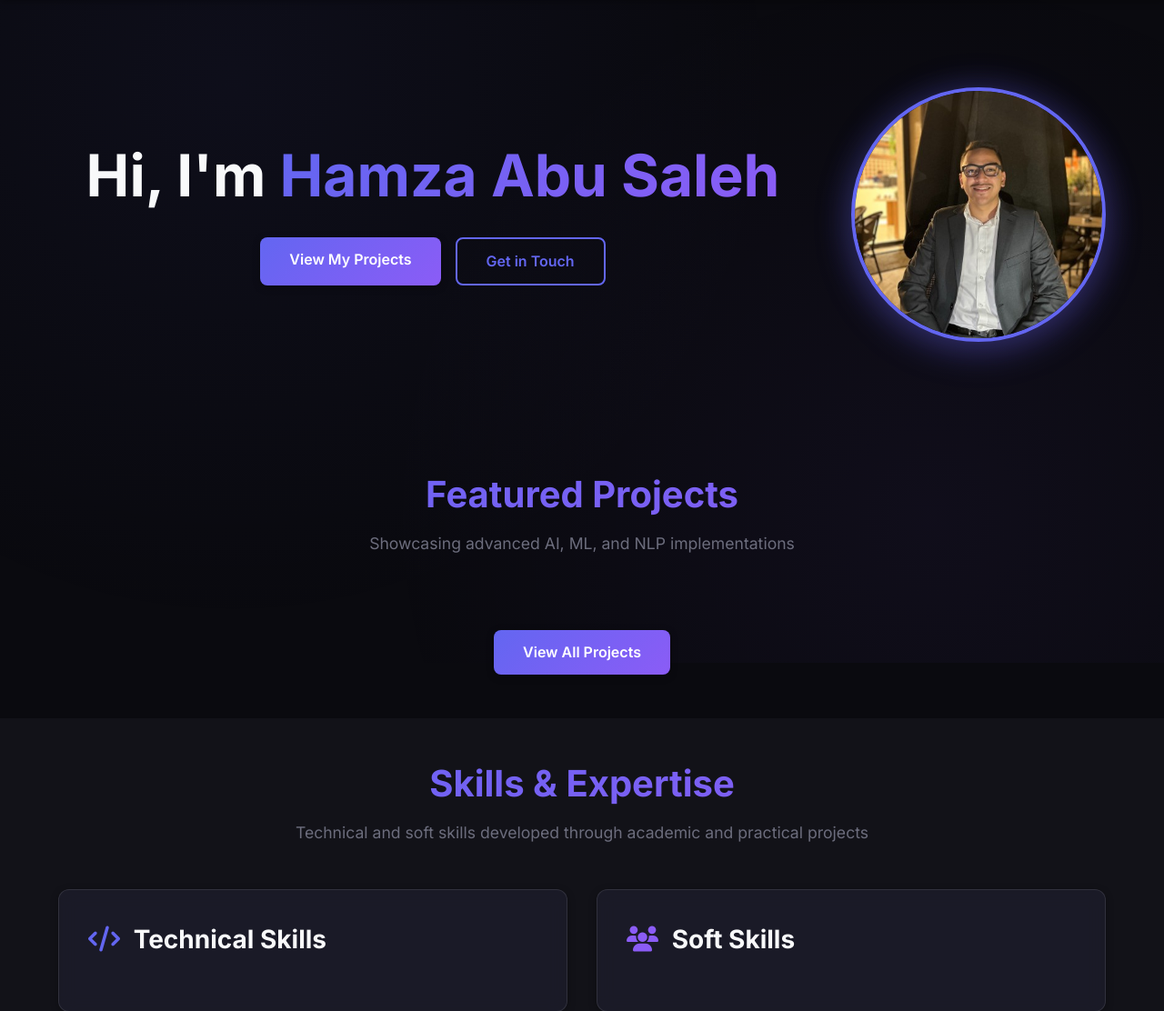
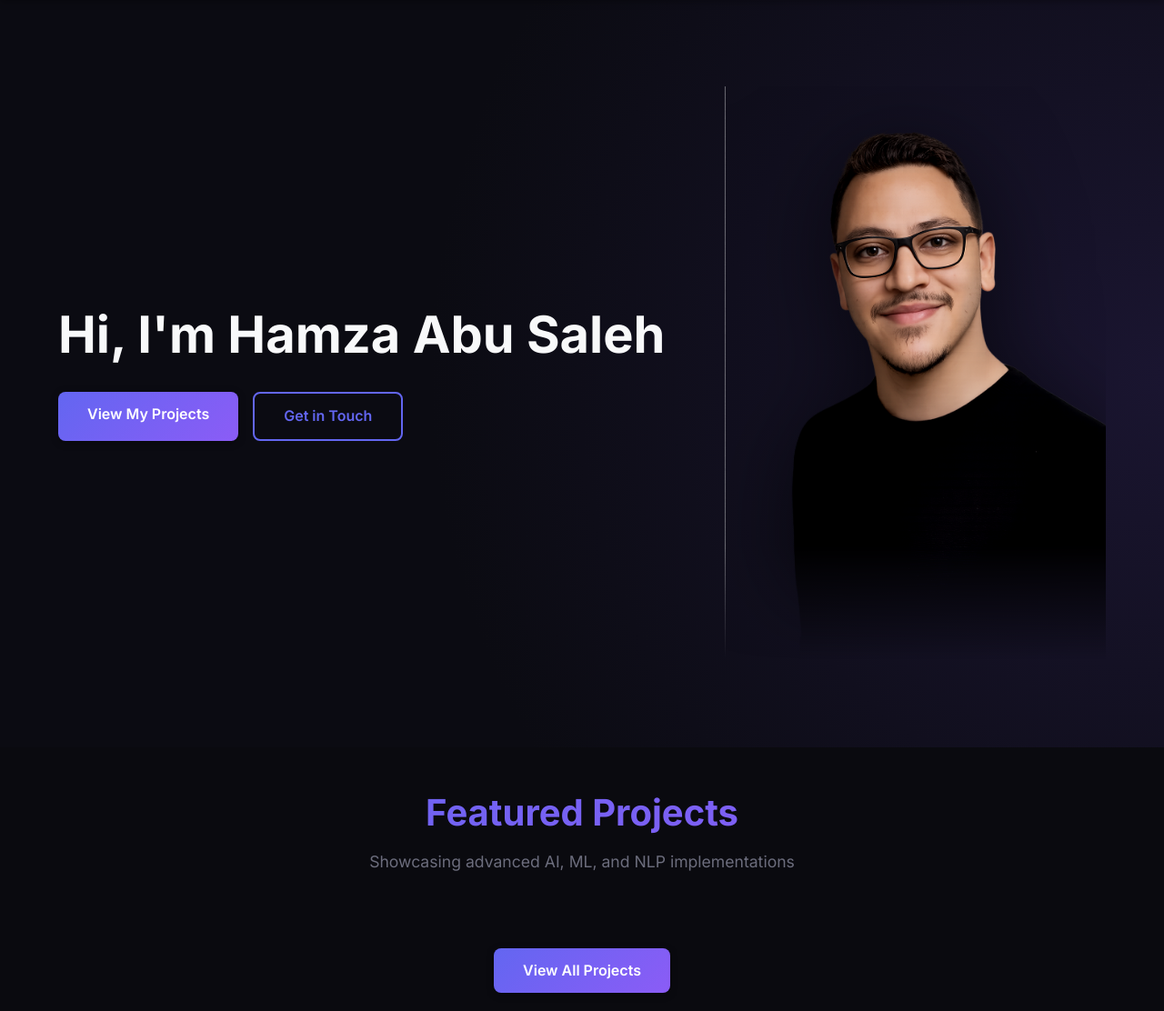
Before and after one commit to HamzaAbuSaleh2004/hamza-portfolio, a Flask app: template templates/portfolio_home.html in a window 1280 px wide. Shown: the part 71-1183 px from the top of the page at 91% size. Run offline with Flask 3, Linux system fonts and the light colour scheme; the template is opened without the code that fills it, so the values that code supplies are empty.

Commit message:
Add files via upload

```diff
--- a/static/css/portfolio.css
+++ b/static/css/portfolio.css
@@ -80,13 +80,18 @@
     width: 100%;
     height: 100%;
     background: radial-gradient(circle at 20% 20%, rgba(99, 102, 241, 0.05) 0%, transparent 50%),
-                radial-gradient(circle at 80% 80%, rgba(139, 92, 246, 0.05) 0%, transparent 50%);
+        radial-gradient(circle at 80% 80%, rgba(139, 92, 246, 0.05) 0%, transparent 50%);
     pointer-events: none;
     z-index: -1;
 }
 
 /* ==================== TYPOGRAPHY ==================== */
-h1, h2, h3, h4, h5, h6 {
+h1,
+h2,
+h3,
+h4,
+h5,
+h6 {
     font-weight: 700;
     color: var(--text-primary);
     margin-bottom: var(--spacing-sm);
@@ -314,35 +319,128 @@
 /* ==================== HERO SECTION ==================== */
 .hero {
     padding: 6rem 0;
-    text-align: center;
+    text-align: left;
     position: relative;
+    background: radial-gradient(circle at right, #1a1530 0%, #0b0b12 60%);
 }
 
-.hero h1 {
-    font-size: 4rem;
-    margin-bottom: var(--spacing-md);
-    animation: fadeInUp 0.8s ease;
+/* Layout wrapper used in portfolio_home.html */
+.hero-layout {
+    display: flex;
+    align-items: center;
+    justify-content: space-between;
+    gap: 3rem;
+    flex-wrap: wrap;
 }
 
-.hero-gradient {
-    background: var(--gradient-primary);
-    -webkit-background-clip: text;
-    -webkit-text-fill-color: transparent;
-    background-clip: text;
+.hero-content {
+    flex: 1;
+    min-width: 300px;
 }
 
 .hero p {
     font-size: 1.25rem;
-    max-width: 700px;
-    margin: 0 auto var(--spacing-lg);
-    animation: fadeInUp 0.8s ease 0.2s both;
+    max-width: 720px;
+    margin: 0 0 var(--spacing-lg);
 }
 
 .hero-cta {
     display: flex;
     gap: 1rem;
-    justify-content: center;
-    animation: fadeInUp 0.8s ease 0.4s both;
+    justify-content: flex-start;
+}
+
+/* ==================== HERO IMAGE (BORDERLESS BLEND) ==================== */
+.hero-image-wrap {
+    position: relative;
+}
+
+/* Ambient glow behind the portrait */
+.hero-image-wrap::before {
+    content: "";
+    position: absolute;
+    width: 520px;
+    height: 520px;
+    right: -60px;
+    top: 50%;
+    transform: translateY(-50%);
+    background: radial-gradient(circle, rgba(124, 58, 237, 0.25), transparent 70%);
+    filter: blur(25px);
+    z-index: -1;
+}
+
+.hero-image {
+    width: 420px;
+    height: auto;
+    display: block;
+
+    /* OPTIMIZED for transparent PNG: Only fade the bottom */
+    -webkit-mask-image: linear-gradient(to bottom, black 80%, transparent 100%);
+    mask-image: linear-gradient(to bottom, black 80%, transparent 100%);
+
+    /* Cinematic filter */
+    filter: brightness(0.95) contrast(1.1) saturate(0.95) drop-shadow(0 20px 50px rgba(0, 0, 0, 0.6));
+
+    animation: float 8s ease-in-out infinite;
+    transition: transform 0.3s ease, filter 0.3s ease;
+}
+
+.hero-image:hover {
+    transform: scale(1.02);
+    filter: brightness(0.95) contrast(1.08) saturate(0.88) drop-shadow(0 20px 50px rgba(0, 0, 0, 0.7));
+}
+
+/* Animations */
+@keyframes float {
+
+    0%,
+    100% {
+        transform: translateY(0);
+    }
+
+    50% {
+        transform: translateY(-4px);
+    }
+}
+
+@keyframes pulse {
+
+    0%,
+    100% {
+        opacity: 0.15;
+        transform: scale(1);
+    }
+
+    50% {
+        opacity: 0.3;
+        transform: scale(1.08);
+    }
+}
+
+/* ==================== ABOUT IMAGE ==================== */
+.about-image-wrap {
+    position: relative;
+    width: 280px;
+    margin: 0 auto var(--spacing-lg);
+}
+
+.about-image-wrap::before {
+    content: "";
+    position: absolute;
+    inset: -15px;
+    background: radial-gradient(circle, rgba(124, 58, 237, 0.2), transparent 70%);
+    border-radius: 50%;
+    z-index: -1;
+    animation: pulse 6s ease-in-out infinite;
+}
+
+.about-image {
+    width: 100%;
+    height: auto;
+    display: block;
+    filter: brightness(0.95) contrast(1.05) drop-shadow(0 10px 30px rgba(0, 0, 0, 0.4));
+    -webkit-mask-image: linear-gradient(to bottom, black 85%, transparent 100%);
+    mask-image: linear-gradient(to bottom, black 85%, transparent 100%);
 }
 
 /* ==================== PROJECT GRID ==================== */
@@ -494,6 +592,7 @@
         opacity: 0;
         transform: translateY(30px);
     }
+
     to {
         opacity: 1;
         transform: translateY(0);
@@ -504,6 +603,7 @@
     from {
         opacity: 0;
     }
+
     to {
         opacity: 1;
     }
@@ -519,6 +619,22 @@
 
 /* ==================== RESPONSIVE DESIGN ==================== */
 @media (max-width: 768px) {
+    .hero {
+        text-align: center;
+    }
+
+    .hero p {
+        margin: 0 auto var(--spacing-lg);
+    }
+
+    .hero-cta {
+        justify-content: center;
+    }
+
+    .hero-image-wrap {
+        margin: 0 auto;
+    }
+
     h1 {
         font-size: 2.5rem;
     }
@@ -529,6 +645,13 @@
 
     .hero h1 {
         font-size: 2.5rem;
+    }
+
+    /* Responsive hero image */
+    .hero-image-container {
+        width: 280px;
+        height: 350px;
+        margin: 0 auto;
     }
 
     .nav-links {
--- a/templates/portfolio_about.html
+++ b/templates/portfolio_about.html
@@ -12,9 +12,9 @@
         </div>
 
         <!-- Profile Photo -->
-        <div style="text-align: center; margin-bottom: 2rem;">
-            <img src="{{ url_for('static', filename='images/my-photo.jpg') }}" alt="Hamza Abu Saleh"
-                style="width: 200px; height: 200px; border-radius: 50%; object-fit: cover; border: 4px solid var(--accent-primary); box-shadow: 0 8px 30px rgba(99, 102, 241, 0.25);">
+        <div class="about-image-wrap">
+            <img src="{{ url_for('static', filename='images/my-photo.png') }}" alt="Hamza Abu Saleh"
+                class="about-image">
         </div>
 
         <div style="max-width: 800px; margin: 0 auto; text-align: center;">
--- a/templates/portfolio_home.html
+++ b/templates/portfolio_home.html
@@ -6,13 +6,12 @@
 <!-- Hero Section -->
 <section class="hero">
     <div class="container">
-        <div style="display: flex; align-items: center; justify-content: space-between; gap: 3rem; flex-wrap: wrap;">
+        <div class="hero-layout">
             <!-- Text Content -->
-            <div style="flex: 1; min-width: 300px;">
-                <h1>
-                    Hi, I'm <span class="hero-gradient">Hamza Abu Saleh</span>
-                </h1>
+            <div class="hero-content">
+                <h1>Hi, I'm <span class="hero-gradient">Hamza Abu Saleh</span></h1>
                 <p>{{ personal.headline }}</p>
+
                 <div class="hero-cta">
                     <a href="{{ url_for('projects') }}" class="btn btn-primary">View My Projects</a>
                     <a href="{{ url_for('contact') }}" class="btn btn-outline">Get in Touch</a>
@@ -20,18 +19,9 @@
             </div>
 
             <!-- Profile Photo -->
-            <div style="flex: 0 0 auto;">
-                <div style="position: relative; width: 280px; height: 280px;">
-                    <!-- Gradient background circle -->
-                    <div
-                        style="position: absolute; inset: 0; background: var(--gradient-primary); border-radius: 50%; opacity: 0.2; filter: blur(20px);">
-                    </div>
-                    <!-- Photo container -->
-                    <img src="{{ url_for('static', filename='images/my-photo.jpg') }}"
-                        alt="Hamza Abu Saleh - Data Scientist"
-                        style="position: relative; width: 100%; height: 100%; border-radius: 50%; object-fit: cover; border: 4px solid var(--accent-primary); box-shadow: 0 10px 40px rgba(99, 102, 241, 0.3); transition: transform 0.3s ease;"
-                        onmouseover="this.style.transform='scale(1.05)'" onmouseout="this.style.transform='scale(1)'">
-                </div>
+            <div class="hero-image-wrap">
+                <img src="{{ url_for('static', filename='images/my-photo.png') }}"
+                    alt="Hamza Abu Saleh - Data Scientist" class="hero-image" />
             </div>
         </div>
     </div>
```
Also changed, not shown: projects_data.py (+8 -3 lines), static/images/charging-portal/1.png (added), static/images/charging-portal/10.png (added), static/images/charging-portal/11.png (added), static/images/charging-portal/12.png (added), static/images/charging-portal/2.png (added), static/images/charging-portal/3.png (added), static/images/charging-portal/4.png (added), static/images/charging-portal/5.png (added), static/images/charging-portal/6.png (added), static/images/charging-portal/7.png (added), static/images/charging-portal/8.png (added), static/images/charging-portal/9.png (added), static/images/hero-bg.png (added), 1 more files.
